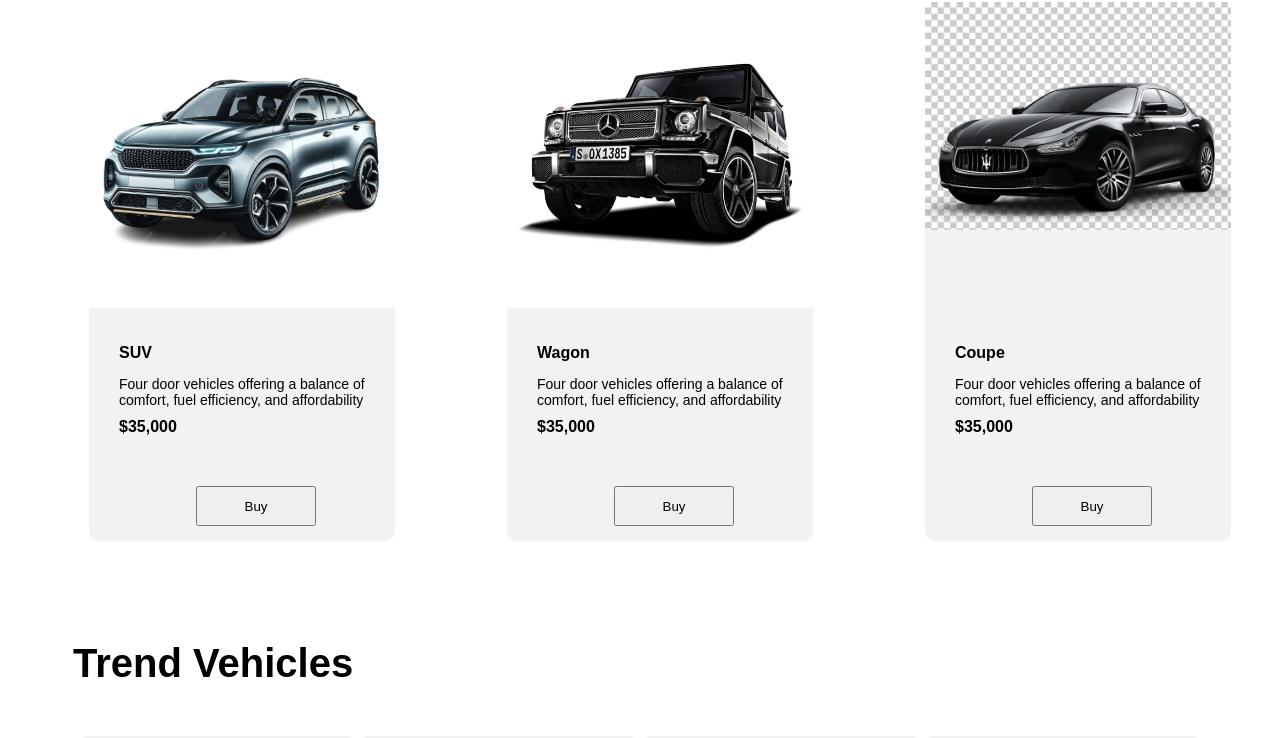
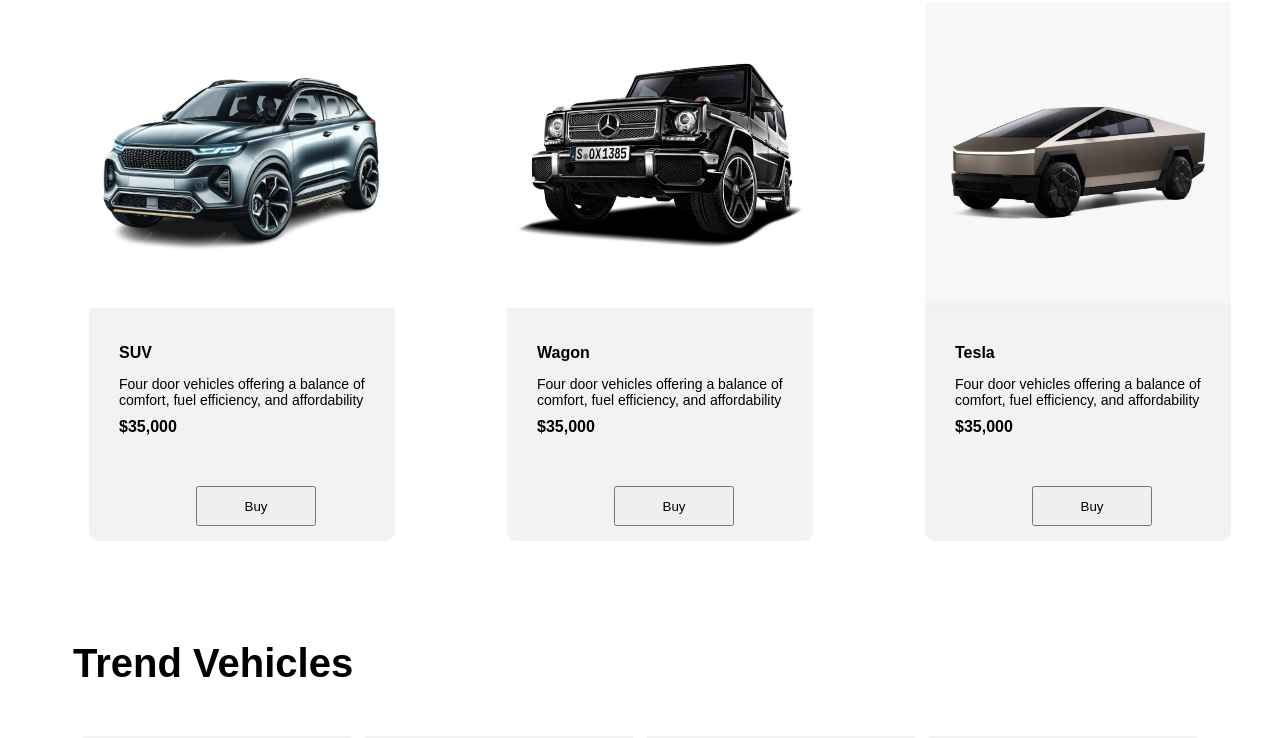
Before and after one commit to Bigoluwagentle/Abdulmalik-Car, a React (Create React App) app: page / in a window 1280 px wide. Shown: the part 1895-2633 px from the top of the page. Built offline with nearby package versions, Linux system fonts and the light colour scheme; grey boxes are pictures that could not be loaded.

Commit message:
Initial commit

```diff
--- a/src/Components/Header.jsx
+++ b/src/Components/Header.jsx
@@ -12,9 +12,10 @@
 import Wagon from "../img/wagon.jpg";
 import Hamburger from "../img/icon-hamburger.svg";
 import Close from "../img/icon-close.svg";
+import Tesla from "../img/tesla1.jpg";
 function Header(){
     const navigate = useNavigate();
-  const { setSelectedProduct } = useProduct();
+    const { setSelectedProduct } = useProduct();
 
   const products = [
     {
@@ -74,8 +75,8 @@
         "Four door vehicles offering a balance of comfort, fuel efficiency, and affordability",
     },
     {
-      name: "Coupe",
-      image: Coupe,
+      name: "Tesla",
+      image: Tesla,
       price: "35,000",
       description:
         "Four door vehicles offering a balance of comfort, fuel efficiency, and affordability",
@@ -88,16 +89,15 @@
   };
   function Ham(){
     document.querySelector("#mobile").style.transform = "translateX(0)";
-    // document.querySelector("#mobile").style.display = "block";
   }
   function close(){
-    document.querySelector("#mobile").style.transform = "translateX(500px)";
+    document.querySelector("#mobile").style.transform = "translateX(1500px)";
   }
   {
     const mobileDelete = document.querySelectorAll(".mobile .go > a");
     mobileDelete.forEach(item => {
         item.onclick = function(){
-            document.querySelector("#mobile").style.transform = "translateX(500px)";
+            document.querySelector("#mobile").style.transform = "translateX(1500px)";
         }
     });
   }
@@ -149,10 +149,10 @@
                 <nav key={i}>
                     <img src={p.image} alt={p.name} />
                     <div>
-                    <h4>{p.name}</h4>
-                    <p>{p.description}</p>
-                    <li>${p.price}</li>
-                    <button onClick={() => handleBuy(p)}>Buy</button>
+                        <h4>{p.name}</h4>
+                        <p>{p.description}</p>
+                        <li>${p.price}</li>
+                        <button onClick={() => handleBuy(p)}>Buy</button>
                     </div>
                 </nav>
                 ))}
```
